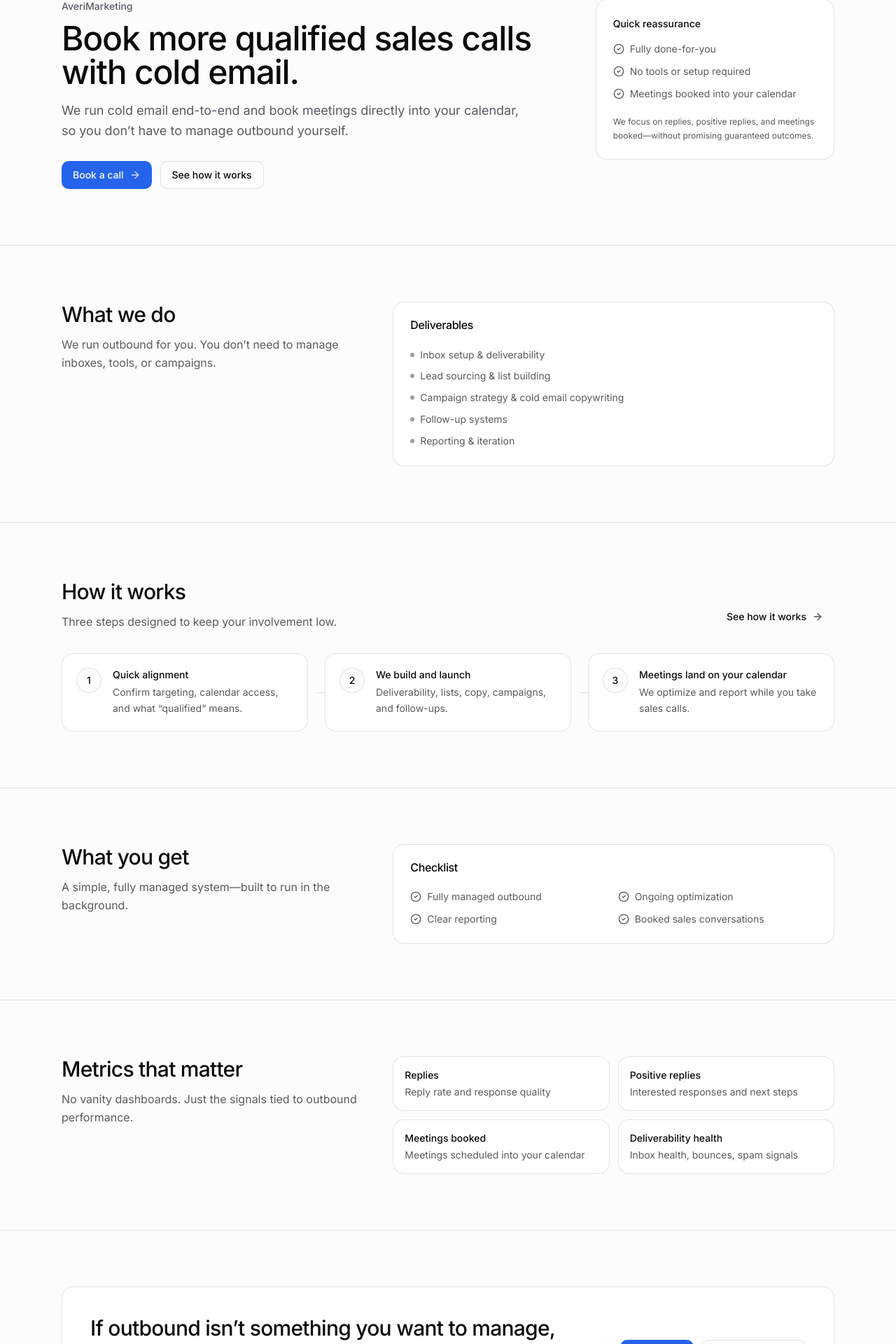
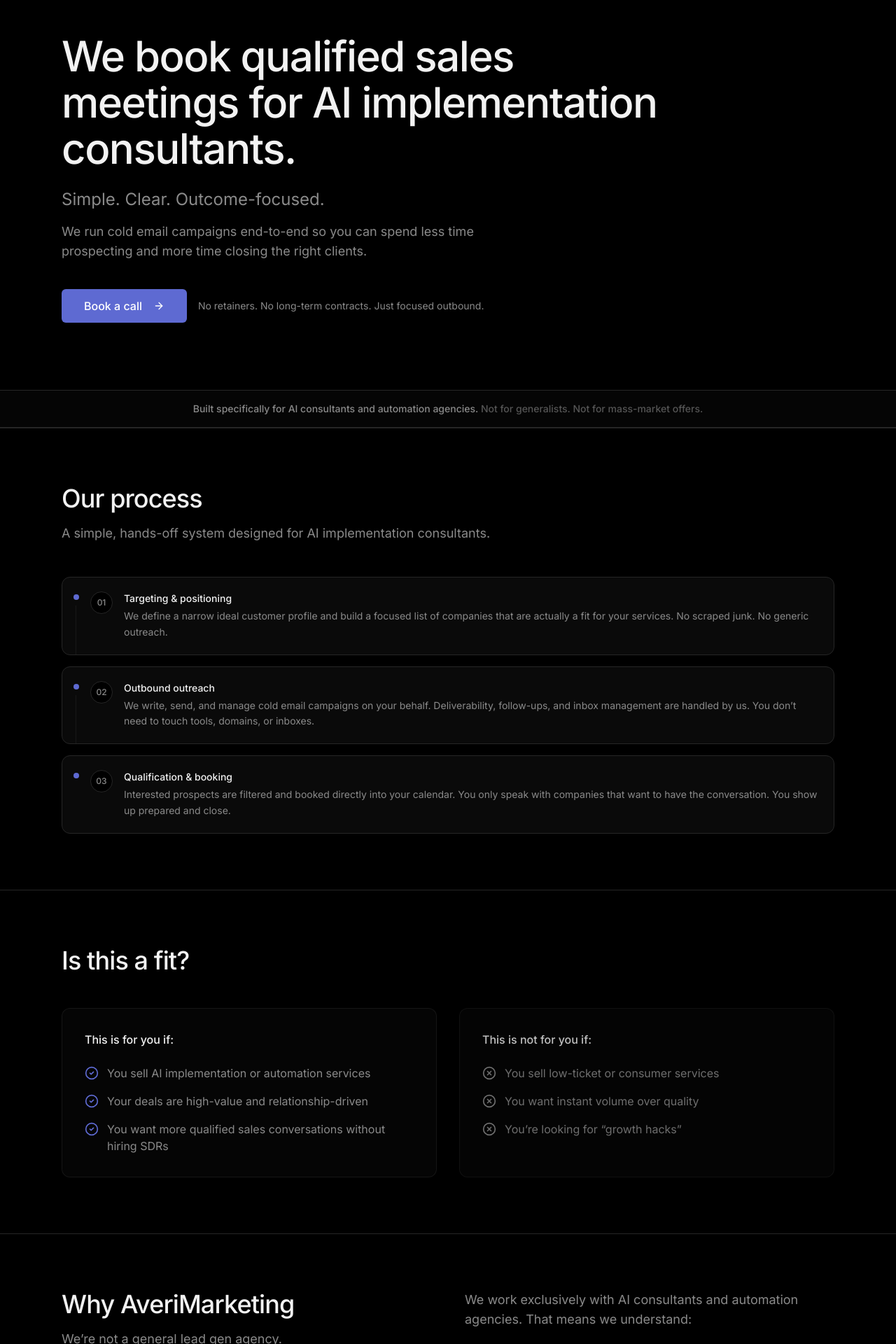
Before and after one commit to chrisjvld/Averimarketingwebsite, a Next.js app: page / in a window 1280 px wide. Shown: the part 145-2065 px from the top of the page at 70% size. Built offline with nearby package versions, Linux system fonts and the light colour scheme.

Commit message:
refactor: redesign home and theme to dark Linear style

```diff
--- a/app/globals.css
+++ b/app/globals.css
@@ -4,31 +4,31 @@
 
 :root {
   --font-size: 16px;
-  --background: #fcfcfd;
-  --foreground: oklch(0.145 0 0);
-  --accent-color: #2563eb;
-  --card: #ffffff;
-  --card-foreground: oklch(0.145 0 0);
-  --popover: oklch(1 0 0);
-  --popover-foreground: oklch(0.145 0 0);
-  --primary: oklch(0.145 0 0);
-  --primary-foreground: oklch(1 0 0);
-  --secondary: oklch(0.97 0.003 264.542);
-  --secondary-foreground: oklch(0.205 0 0);
-  --muted: oklch(0.965 0.003 264.542);
-  --muted-foreground: oklch(0.47 0.01 258.338);
-  --accent: oklch(0.97 0.01 240);
-  --accent-foreground: oklch(0.205 0 0);
-  --destructive: oklch(0.52 0.19 25);
-  --destructive-foreground: oklch(1 0 0);
-  --border: color-mix(in oklab, black 10%, transparent);
+  --background: #000000;
+  --foreground: #f2f2f2;
+  --accent-color: #5e6ad2;
+  --card: #0a0a0a;
+  --card-foreground: #f2f2f2;
+  --popover: #0a0a0a;
+  --popover-foreground: #f2f2f2;
+  --primary: #f2f2f2;
+  --primary-foreground: #000000;
+  --secondary: #1a1a1a;
+  --secondary-foreground: #f2f2f2;
+  --muted: #1a1a1a;
+  --muted-foreground: #8a8a8a;
+  --accent: #1a1a1a;
+  --accent-foreground: #f2f2f2;
+  --destructive: #991b1b;
+  --destructive-foreground: #f2f2f2;
+  --border: #262626;
   --input: transparent;
-  --input-background: oklch(0.98 0.003 264.542);
-  --switch-background: oklch(0.88 0.01 258.338);
+  --input-background: #1a1a1a;
+  --switch-background: #262626;
   --font-weight-medium: 500;
   --font-weight-normal: 400;
-  --ring: oklch(0.708 0 0);
-  --radius: 0.75rem;
+  --ring: #5e6ad2;
+  --radius: 0.5rem;
 }
 
 @theme inline {
--- a/app/page.tsx
+++ b/app/page.tsx
@@ -1,206 +1,184 @@
-import { ArrowRight, CheckCircle2 } from "lucide-react";
-
-import { BOOK_CALL_URL } from "@/lib/links";
-import Link from "next/link";
+import { ArrowRight, CheckCircle2, XCircle } from "lucide-react";
 import { BookCallButton } from "@/components/book-call";
-import { Button } from "@/components/ui/button";
-import { Card, CardContent, CardHeader, CardTitle } from "@/components/ui/card";
+import { Card, CardContent } from "@/components/ui/card";
 import { Container } from "@/components/container";
 import { CtaBand } from "@/components/cta-band";
 import { Section } from "@/components/section";
 import { Stepper } from "@/components/stepper";
+import { BOOK_CALL_URL } from "@/lib/links";
 
 export default function HomePage() {
   return (
     <>
-      <Section>
+      {/* HERO SECTION */}
+      <Section className="pt-24 pb-20 sm:pt-32 sm:pb-24">
         <Container>
-          <div className="grid gap-10 lg:grid-cols-12 lg:items-start">
-            <div className="lg:col-span-8">
-              <p className="text-sm font-medium text-muted-foreground">AveriMarketing</p>
-              <h1 className="mt-3 text-pretty text-4xl font-medium tracking-tight sm:text-5xl">
-                Book more qualified sales calls with cold email.
+          <div className="max-w-4xl">
+            <h1 className="text-4xl font-medium tracking-tight text-foreground sm:text-6xl sm:leading-[1.1]">
+              We book qualified sales meetings for AI implementation consultants.
             </h1>
-              <p className="mt-4 max-w-2xl text-pretty text-base leading-relaxed text-muted-foreground sm:text-lg">
-                We run cold email end-to-end and book meetings directly into your calendar, so you don’t have to manage
-                outbound yourself.
+            <p className="mt-6 text-xl text-muted-foreground sm:text-2xl">
+              Simple. Clear. Outcome-focused.
             </p>
-              <div className="mt-7 flex flex-col gap-3 sm:flex-row sm:items-center">
-                <BookCallButton className="bg-[var(--accent-color,#2563eb)] text-white hover:bg-[color-mix(in_oklab,var(--accent-color,#2563eb),black_10%)]">
-                  Book a call <ArrowRight className="opacity-80" />
+            <p className="mt-4 max-w-2xl text-lg text-muted-foreground">
+              We run cold email campaigns end-to-end so you can spend less time prospecting and more time closing the right clients.
+            </p>
+            <div className="mt-10 flex flex-col items-start gap-4 sm:flex-row sm:items-center">
+              <BookCallButton className="h-12 px-8 text-base bg-[var(--accent-color)] text-white hover:bg-[var(--accent-color)]/90">
+                Book a call <ArrowRight className="ml-2 h-4 w-4" />
               </BookCallButton>
-                <Button asChild variant="outline">
-                  <Link href="/how-it-works">See how it works</Link>
-                </Button>
-              </div>
-            </div>
-
-            <div className="lg:col-span-4">
-              <div className="rounded-2xl border border-border bg-card p-6">
-                <p className="text-sm font-medium">Quick reassurance</p>
-                <div className="mt-4 space-y-3 text-sm text-muted-foreground">
-                  <div className="flex items-start gap-2">
-                    <CheckCircle2 className="mt-0.5 h-4 w-4 shrink-0" />
-                    <span>Fully done-for-you</span>
-                  </div>
-                  <div className="flex items-start gap-2">
-                    <CheckCircle2 className="mt-0.5 h-4 w-4 shrink-0" />
-                    <span>No tools or setup required</span>
-                  </div>
-                  <div className="flex items-start gap-2">
-                    <CheckCircle2 className="mt-0.5 h-4 w-4 shrink-0" />
-                    <span>Meetings booked into your calendar</span>
-                  </div>
-                </div>
-                <p className="mt-5 text-xs leading-relaxed text-muted-foreground">
-                  We focus on replies, positive replies, and meetings booked—without promising guaranteed outcomes.
+              <p className="text-sm text-muted-foreground">
+                No retainers. No long-term contracts. Just focused outbound.
               </p>
-              </div>
             </div>
           </div>
         </Container>
       </Section>
 
+      {/* TRUST / POSITIONING STRIP */}
+      <div className="border-y border-border bg-card/50 py-4">
+        <Container>
+          <p className="text-center text-sm font-medium text-muted-foreground">
+            Built specifically for AI consultants and automation agencies.{" "}
+            <span className="opacity-60">Not for generalists. Not for mass-market offers.</span>
+          </p>
+        </Container>
+      </div>
+
+      {/* OUR PROCESS */}
       <Section divider>
         <Container>
-          <div className="grid gap-8 lg:grid-cols-12 lg:items-start">
-            <div className="lg:col-span-5">
-              <h2 className="text-2xl font-medium tracking-tight sm:text-3xl">What we do</h2>
-              <p className="mt-3 text-sm leading-relaxed text-muted-foreground sm:text-base">
-                We run outbound for you. You don’t need to manage inboxes, tools, or campaigns.
+          <div className="mb-12 max-w-2xl">
+            <h2 className="text-3xl font-medium tracking-tight sm:text-4xl">Our process</h2>
+            <p className="mt-4 text-lg text-muted-foreground">
+              A simple, hands-off system designed for AI implementation consultants.
             </p>
           </div>
-            <div className="lg:col-span-7">
-              <Card>
-                <CardHeader>
-                  <CardTitle>Deliverables</CardTitle>
-                </CardHeader>
-                <CardContent className="pt-0 text-sm leading-relaxed text-muted-foreground">
-                  <ul className="space-y-2">
-                    <li className="flex gap-2">
-                      <span className="mt-2 h-1.5 w-1.5 rounded-full bg-foreground/40" />
-                      <span>Inbox setup &amp; deliverability</span>
+          <Stepper
+            variant="detailed"
+            steps={[
+              {
+                title: "Targeting & positioning",
+                description:
+                  "We define a narrow ideal customer profile and build a focused list of companies that are actually a fit for your services. No scraped junk. No generic outreach.",
+              },
+              {
+                title: "Outbound outreach",
+                description:
+                  "We write, send, and manage cold email campaigns on your behalf. Deliverability, follow-ups, and inbox management are handled by us. You don’t need to touch tools, domains, or inboxes.",
+              },
+              {
+                title: "Qualification & booking",
+                description:
+                  "Interested prospects are filtered and booked directly into your calendar. You only speak with companies that want to have the conversation. You show up prepared and close.",
+              },
+            ]}
+          />
+        </Container>
+      </Section>
+
+      {/* WHO THIS IS FOR / NOT FOR */}
+      <Section divider>
+        <Container>
+          <h2 className="mb-12 text-3xl font-medium tracking-tight sm:text-4xl">Is this a fit?</h2>
+          <div className="grid gap-8 md:grid-cols-2">
+            <Card className="border-border/50 bg-card/50">
+              <CardContent className="p-8">
+                <p className="mb-6 font-medium text-foreground">This is for you if:</p>
+                <ul className="space-y-4 text-muted-foreground">
+                  <li className="flex items-start gap-3">
+                    <CheckCircle2 className="mt-0.5 h-5 w-5 shrink-0 text-[var(--accent-color)]" />
+                    <span>You sell AI implementation or automation services</span>
                   </li>
-                    <li className="flex gap-2">
-                      <span className="mt-2 h-1.5 w-1.5 rounded-full bg-foreground/40" />
-                      <span>Lead sourcing &amp; list building</span>
+                  <li className="flex items-start gap-3">
+                    <CheckCircle2 className="mt-0.5 h-5 w-5 shrink-0 text-[var(--accent-color)]" />
+                    <span>Your deals are high-value and relationship-driven</span>
                   </li>
-                    <li className="flex gap-2">
-                      <span className="mt-2 h-1.5 w-1.5 rounded-full bg-foreground/40" />
-                      <span>Campaign strategy &amp; cold email copywriting</span>
+                  <li className="flex items-start gap-3">
+                    <CheckCircle2 className="mt-0.5 h-5 w-5 shrink-0 text-[var(--accent-color)]" />
+                    <span>You want more qualified sales conversations without hiring SDRs</span>
                   </li>
-                    <li className="flex gap-2">
-                      <span className="mt-2 h-1.5 w-1.5 rounded-full bg-foreground/40" />
-                      <span>Follow-up systems</span>
+                </ul>
+              </CardContent>
+            </Card>
+
+            <Card className="border-border/50 bg-card/50 opacity-80">
+              <CardContent className="p-8">
+                <p className="mb-6 font-medium text-foreground">This is not for you if:</p>
+                <ul className="space-y-4 text-muted-foreground">
+                  <li className="flex items-start gap-3">
+                    <XCircle className="mt-0.5 h-5 w-5 shrink-0 text-muted-foreground" />
+                    <span>You sell low-ticket or consumer services</span>
                   </li>
-                    <li className="flex gap-2">
-                      <span className="mt-2 h-1.5 w-1.5 rounded-full bg-foreground/40" />
-                      <span>Reporting &amp; iteration</span>
+                  <li className="flex items-start gap-3">
+                    <XCircle className="mt-0.5 h-5 w-5 shrink-0 text-muted-foreground" />
+                    <span>You want instant volume over quality</span>
+                  </li>
+                  <li className="flex items-start gap-3">
+                    <XCircle className="mt-0.5 h-5 w-5 shrink-0 text-muted-foreground" />
+                    <span>You’re looking for “growth hacks”</span>
                   </li>
                 </ul>
               </CardContent>
             </Card>
           </div>
-          </div>
         </Container>
       </Section>
 
+      {/* WHY AVERIMARKETING */}
       <Section divider>
         <Container>
-          <div className="flex items-end justify-between gap-6">
-            <div className="max-w-2xl">
-              <h2 className="text-2xl font-medium tracking-tight sm:text-3xl">How it works</h2>
-              <p className="mt-3 text-sm leading-relaxed text-muted-foreground sm:text-base">
-                Three steps designed to keep your involvement low.
+          <div className="grid gap-12 lg:grid-cols-2">
+            <div>
+              <h2 className="text-3xl font-medium tracking-tight sm:text-4xl">Why AveriMarketing</h2>
+              <p className="mt-4 text-lg text-muted-foreground">
+                We’re not a general lead gen agency.
               </p>
             </div>
-            <Button asChild variant="link" className="hidden sm:inline-flex">
-              <Link href="/how-it-works">
-                See how it works <ArrowRight className="opacity-70" />
-              </Link>
-            </Button>
-          </div>
-          <div className="mt-8">
-            <Stepper
-              steps={[
-                { title: "Quick alignment", description: "Confirm targeting, calendar access, and what “qualified” means." },
-                { title: "We build and launch", description: "Deliverability, lists, copy, campaigns, and follow-ups." },
-                { title: "Meetings land on your calendar", description: "We optimize and report while you take sales calls." },
-              ]}
-            />
-          </div>
-        </Container>
-      </Section>
-
-      <Section divider>
-        <Container>
-          <div className="grid gap-8 lg:grid-cols-12 lg:items-start">
-            <div className="lg:col-span-5">
-              <h2 className="text-2xl font-medium tracking-tight sm:text-3xl">What you get</h2>
-              <p className="mt-3 text-sm leading-relaxed text-muted-foreground sm:text-base">
-                A simple, fully managed system—built to run in the background.
+            <div className="space-y-6 text-lg text-muted-foreground">
+              <p>
+                We work exclusively with AI consultants and automation agencies. That means we understand:
               </p>
-            </div>
-            <div className="lg:col-span-7">
-              <Card>
-                <CardHeader>
-                  <CardTitle>Checklist</CardTitle>
-                </CardHeader>
-                <CardContent className="pt-0 text-sm text-muted-foreground">
-                  <div className="grid gap-3 sm:grid-cols-2">
-                    {[
-                      "Fully managed outbound",
-                      "Ongoing optimization",
-                      "Clear reporting",
-                      "Booked sales conversations",
-                    ].map((t) => (
-                      <div key={t} className="flex items-start gap-2">
-                        <CheckCircle2 className="mt-0.5 h-4 w-4 shrink-0" />
-                        <span>{t}</span>
-                      </div>
-                    ))}
-                  </div>
-                </CardContent>
-              </Card>
+              <ul className="list-disc pl-5 space-y-2 text-foreground">
+                <li>longer sales cycles</li>
+                <li>technical buyers</li>
+                <li>the difference between interest and intent</li>
+              </ul>
+              <p>
+                Our focus is simple: <span className="text-foreground">relevant conversations that turn into real opportunities.</span>
+              </p>
             </div>
           </div>
         </Container>
       </Section>
 
+      {/* SOCIAL PROOF / EARLY STAGE */}
       <Section divider>
         <Container>
-          <div className="grid gap-8 lg:grid-cols-12 lg:items-start">
-            <div className="lg:col-span-5">
-              <h2 className="text-2xl font-medium tracking-tight sm:text-3xl">Metrics that matter</h2>
-              <p className="mt-3 text-sm leading-relaxed text-muted-foreground sm:text-base">
-                No vanity dashboards. Just the signals tied to outbound performance.
+          <div className="rounded-2xl border border-border bg-card p-8 sm:p-12">
+            <h2 className="text-2xl font-medium tracking-tight sm:text-3xl">Early campaigns. Focused execution.</h2>
+            <div className="mt-6 space-y-4 max-w-3xl text-lg text-muted-foreground">
+              <p>
+                We’re currently working with a small number of AI-focused firms and running tightly controlled outbound campaigns.
               </p>
-            </div>
-            <div className="lg:col-span-7">
-              <div className="grid gap-3 sm:grid-cols-2">
-                {[
-                  { k: "Replies", v: "Reply rate and response quality" },
-                  { k: "Positive replies", v: "Interested responses and next steps" },
-                  { k: "Meetings booked", v: "Meetings scheduled into your calendar" },
-                  { k: "Deliverability health", v: "Inbox health, bounces, spam signals" },
-                ].map((item) => (
-                  <div key={item.k} className="rounded-xl border border-border bg-card p-4">
-                    <p className="text-sm font-medium">{item.k}</p>
-                    <p className="mt-1 text-sm text-muted-foreground">{item.v}</p>
-                  </div>
-                ))}
-              </div>
+              <p>
+                No inflated case studies. No borrowed logos.
+              </p>
+              <p className="font-medium text-foreground">
+                Just clean execution and continuous improvement.
+              </p>
             </div>
           </div>
         </Container>
       </Section>
 
+      {/* CTA SECTION */}
       <CtaBand
-        title="If outbound isn’t something you want to manage, we can handle it."
-        description="Book a short call. We’ll confirm fit and outline the next steps."
+        title="Let’s see if this makes sense."
+        description="If you’re an AI implementation consultant looking for more qualified sales conversations, we can walk you through how this would work for you."
         primary={{ href: BOOK_CALL_URL, label: "Book a call" }}
         primaryMode="book"
-        secondary={{ href: "/how-it-works", label: "See how it works" }}
+        secondaryDescription="Short call. No pressure. No obligation."
       />
     </>
   );
--- a/components/site-footer.tsx
+++ b/components/site-footer.tsx
@@ -20,7 +20,7 @@ export function SiteFooter() {
               <BrandLogo />
             </div>
             <p className="mt-2 text-sm text-muted-foreground">
-              Outbound cold email systems for booked meetings.
+              Outbound lead generation for AI implementation consultants
             </p>
           </div>
 
--- a/components/site-navbar.tsx
+++ b/components/site-navbar.tsx
@@ -39,7 +39,7 @@ export function SiteNavbar() {
                   key={item.href}
                   href={item.href}
                   className={cn(
-                    "text-sm text-muted-foreground transition-colors hover:text-foreground",
+                    "text-sm font-medium text-muted-foreground transition-colors hover:text-foreground",
                     active && "text-foreground"
                   )}
                 >
@@ -51,7 +51,7 @@ export function SiteNavbar() {
 
           <div className="flex items-center gap-2">
             <div className="hidden md:block">
-              <BookCallButton className="bg-[var(--accent-color,#2563eb)] text-white hover:bg-[color-mix(in_oklab,var(--accent-color,#2563eb),black_10%)]">
+              <BookCallButton className="bg-[var(--accent-color)] text-white hover:bg-[var(--accent-color)]/90 h-9 px-4 text-sm font-medium">
                 Book a call
               </BookCallButton>
             </div>
@@ -87,7 +87,7 @@ export function SiteNavbar() {
                   })}
                   <div className="mt-2">
                     <BookCallButton
-                      className="w-full bg-[var(--accent-color,#2563eb)] text-white hover:bg-[color-mix(in_oklab,var(--accent-color,#2563eb),black_10%)]"
+                      className="w-full bg-[var(--accent-color)] text-white hover:bg-[var(--accent-color)]/90"
                       // close the menu when the dialog opens
                       // eslint-disable-next-line react/jsx-no-bind
                       onClick={() => setOpen(false)}
--- a/components/stepper.tsx
+++ b/components/stepper.tsx
@@ -31,15 +31,15 @@ export function Stepper({
                 "md:before:content-[''] md:before:absolute md:before:-left-3 md:before:top-1/2 md:before:h-px md:before:w-3 md:before:bg-border",
               // vertical connectors (detailed)
               isDetailed &&
-                "md:pl-8 md:before:content-[''] md:before:absolute md:before:left-3 md:before:top-6 md:before:h-2 md:before:w-2 md:before:rounded-full md:before:bg-[var(--accent-color)]/70",
+                "md:pl-10 md:before:content-[''] md:before:absolute md:before:left-4 md:before:top-6 md:before:h-2 md:before:w-2 md:before:rounded-full md:before:bg-[var(--accent-color)]",
               isDetailed &&
                 idx !== steps.length - 1 &&
-                "md:after:content-[''] md:after:absolute md:after:left-3.5 md:after:top-10 md:after:bottom-6 md:after:w-px md:after:bg-border"
+                "md:after:content-[''] md:after:absolute md:after:left-[19px] md:after:top-10 md:after:bottom-0 md:after:w-px md:after:bg-border/50"
             )}
           >
             <div className="flex items-start gap-4">
-              <div className="flex h-9 w-9 shrink-0 items-center justify-center rounded-full border border-border bg-background text-sm font-medium">
-                {idx + 1}
+              <div className="flex h-8 w-8 shrink-0 items-center justify-center rounded-full border border-border bg-background text-xs font-medium text-muted-foreground">
+                {String(idx + 1).padStart(2, '0')}
               </div>
               <div className="min-w-0">
                 <p className="text-sm font-medium">{step.title}</p>
--- a/components/ui/card.tsx
+++ b/components/ui/card.tsx
@@ -7,7 +7,7 @@ const Card = React.forwardRef<HTMLDivElement, React.HTMLAttributes<HTMLDivElemen
     <div
       ref={ref}
       className={cn(
-        "rounded-xl border border-border bg-card text-card-foreground shadow-[0_1px_0_rgba(0,0,0,0.02)] transition-colors",
+        "rounded-xl border border-border bg-card text-card-foreground shadow-sm transition-all hover:bg-muted/30",
         className
       )}
       {...props}
```
Also changed, not shown: components/cta-band.tsx (+10 -3 lines). Lines whose indentation alone changed are shown as unchanged.
